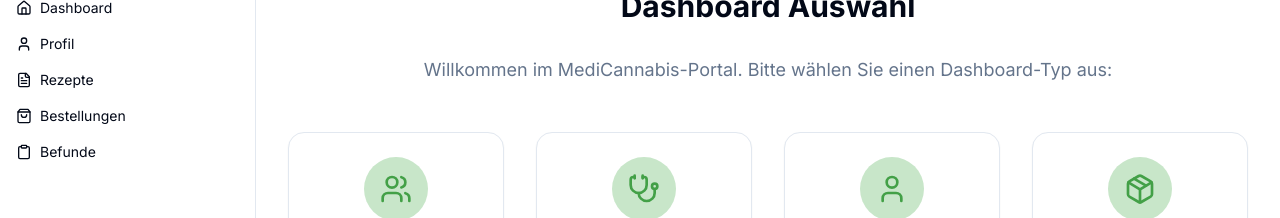
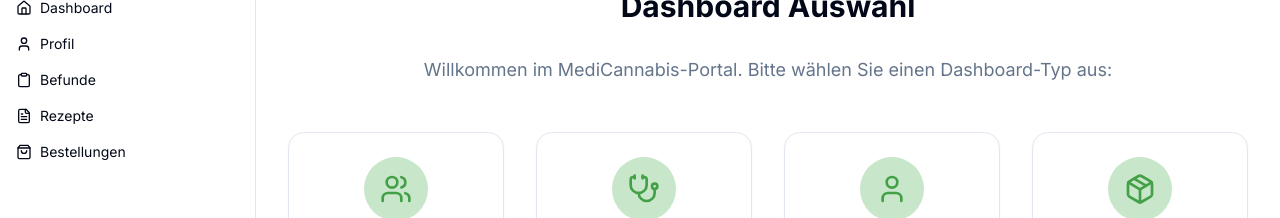
Before and after one commit to EduWck/cannabis-rezept-leicht, a React (Vite) app: page /dashboard in a window 1280 px wide. Shown: the part 156-374 px from the top of the page. Built offline with nearby package versions, Linux system fonts and the light colour scheme.

Commit message:
Refactor: Adjust sidebar navigation based on role
Adjusted the sidebar navigation in `DashboardLayout.tsx` to display menu items specific to each user role (admin, patient, doctor, pharmacy) as per the requirements.

```diff
--- a/src/components/layouts/DashboardLayout.tsx
+++ b/src/components/layouts/DashboardLayout.tsx
@@ -32,7 +32,6 @@ const DashboardLayout = () => {
         { icon: FileText, title: "Rezepte", path: "/dashboard/all-prescriptions" },
         { icon: ShoppingBag, title: "Bestellungen", path: "/dashboard/all-orders" },
         { icon: Package, title: "Produkte", path: "/dashboard/products" },
-        { icon: Settings, title: "Einstellungen", path: "/dashboard/settings" },
       ];
     } else if (userRole === "doctor") {
       return [
@@ -45,17 +44,17 @@ const DashboardLayout = () => {
       return [
         { icon: Home, title: "Dashboard", path: "/dashboard" },
         { icon: ShoppingBag, title: "Bestellungen", path: "/dashboard/pharmacy-orders" },
+        { icon: FileText, title: "Rezepte", path: "/dashboard/pharmacy-prescriptions" },
         { icon: Package, title: "Bestand", path: "/dashboard/pharmacy-inventory" },
-        { icon: FileText, title: "Rezepte", path: "/dashboard/pharmacy-prescriptions" },
       ];
     } else {
       // Patient or default
       return [
         { icon: Home, title: "Dashboard", path: "/dashboard" },
         { icon: User, title: "Profil", path: "/dashboard/profile" },
+        { icon: Clipboard, title: "Befunde", path: "/dashboard/medical-findings" },
         { icon: FileText, title: "Rezepte", path: "/dashboard/prescriptions" },
         { icon: ShoppingBag, title: "Bestellungen", path: "/dashboard/orders" },
-        { icon: Clipboard, title: "Befunde", path: "/dashboard/medical-findings" },
       ];
     }
   };
```
